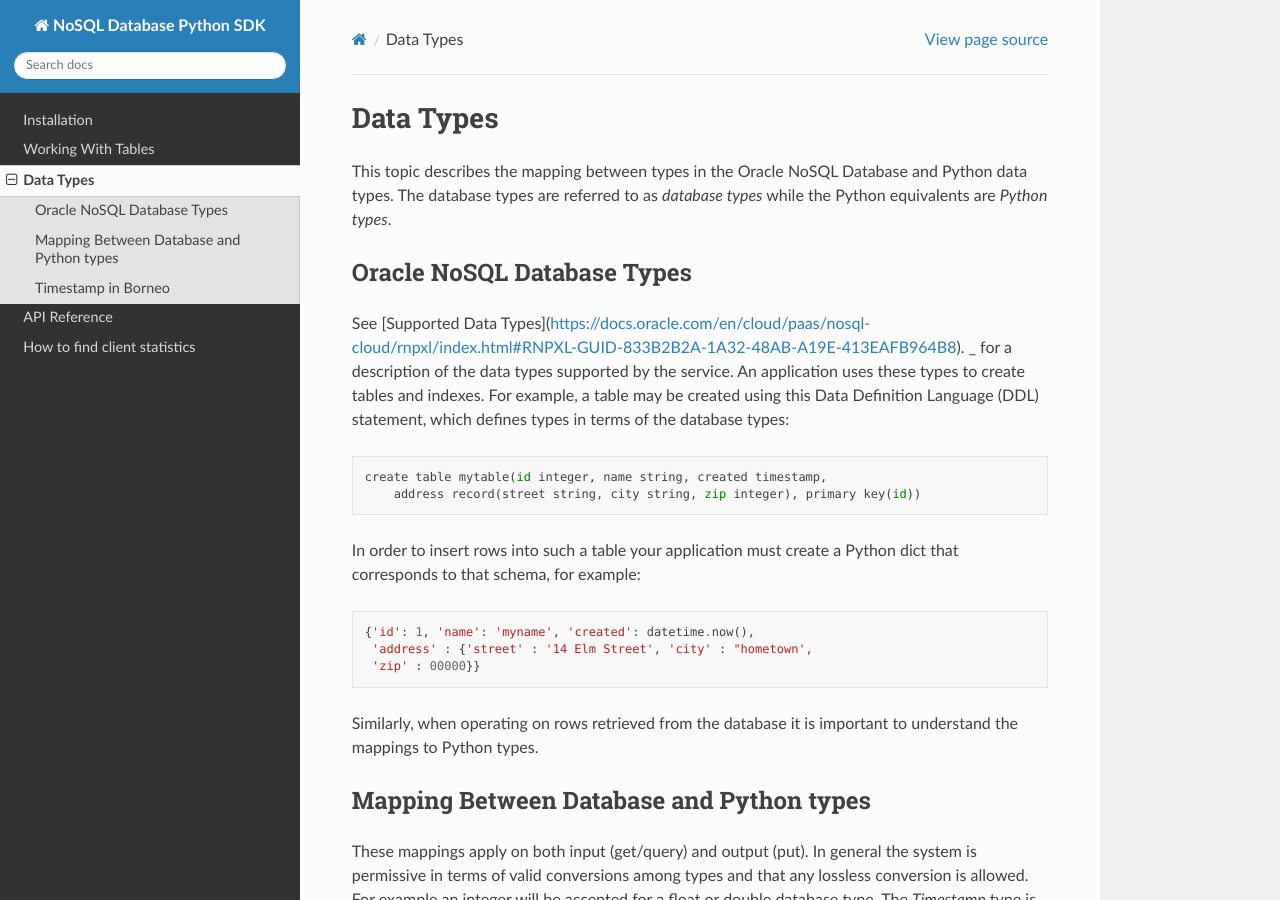
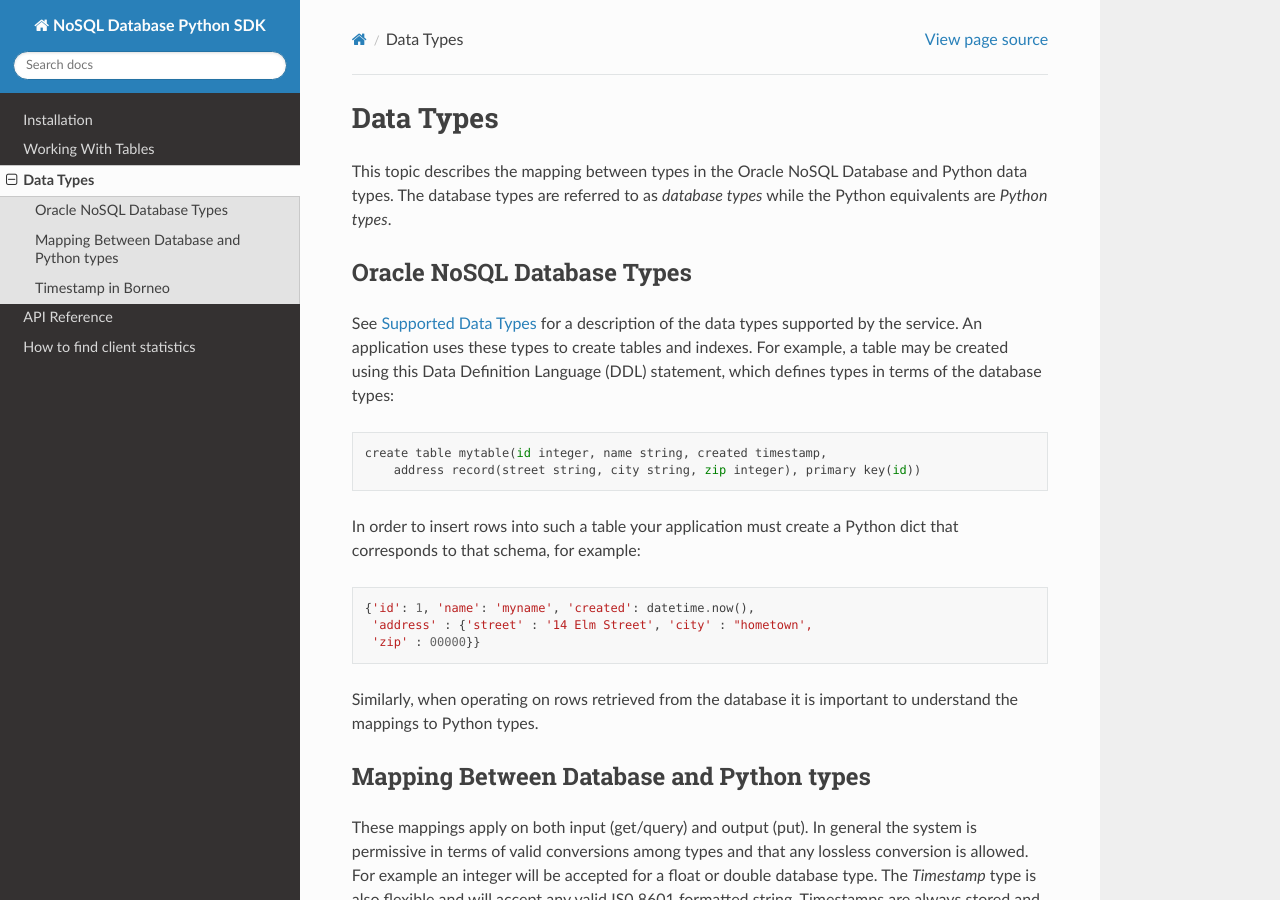
Before and after one commit to oracle/nosql-python-sdk, a Sphinx documentation site: the page built from docs/datatypes.rst, in a window 1280 px wide and 900 px high. Built offline with Sphinx 7.4.7 and the Read the Docs theme 2.0.0, drawn with Linux system fonts in a browser that asks for light colours; the version number is read from the project's files by our own code.

Commit message:
link edit

```diff
--- a/docs/datatypes.rst
+++ b/docs/datatypes.rst
@@ -13,7 +13,8 @@
 ===========================
 
 See
-[Supported Data Types](https://docs.oracle.com/en/cloud/paas/nosql-cloud/rnpxl/index.html#RNPXL-GUID-833B2B2A-1A32-48AB-A19E-413EAFB964B8). _ for a
+`Supported Data Types
+<https://docs.oracle.com/en/cloud/paas/nosql-cloud/rnpxl/index.html#RNPXL-GUID-833B2B2A-1A32-48AB-A19E-413EAFB964B8>`_ for a
 description of the data types supported by the service. An application uses these types to create tables and indexes. For example, a table may be created
 using this Data Definition Language (DDL) statement, which defines types in terms of the database types::
 
--- a/docs/tables.rst
+++ b/docs/tables.rst
@@ -129,8 +129,7 @@
 Before creating a table, learn about:
 
 The supported data types for Oracle NoSQL Database. See
-[Supported Data Types]
-(https://docs.oracle.com/en/cloud/paas/nosql-cloud/rnpxl/index.html#RNPXL-GUID-833B2B2A-1A32-48AB-A19E-413EAFB964B8).
+`Supported Data Types <https://docs.oracle.com/en/cloud/paas/nosql-cloud/rnpxl/index.html#RNPXL-GUID-833B2B2A-1A32-48AB-A19E-413EAFB964B8>`_.
 _. Also see :ref:`datatypes` for a description of how database types map to Python.
 
 For the Oracle NoSQL Database Cloud Service limits. See `Oracle NoSQL Database
```
